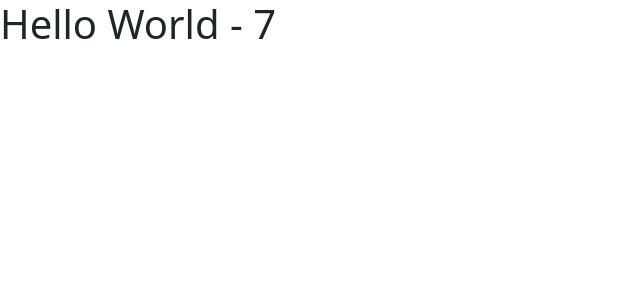
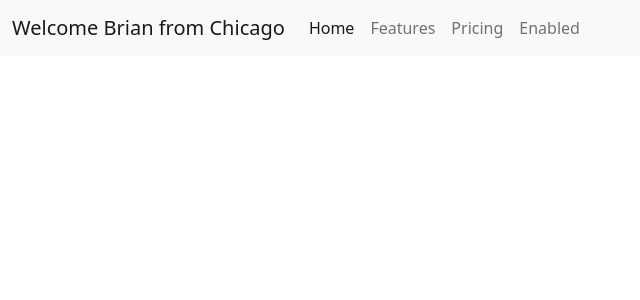
Before and after one commit to tcbryant96/kekambas-96_react_intro, a React (Create React App) app: page / in a window 1280 px wide. Shown: the top 300 px of the page, without its empty margins (0-640 px from the left). Built offline with nearby package versions, Linux system fonts and the light colour scheme.

Commit message:
Add navbar component

```diff
--- a/src/App.js
+++ b/src/App.js
@@ -1,8 +1,10 @@
+import Navbar from "./components/Navbar";
 
-function App() {
-    const element = <h1>Hello World - {Math.floor(Math.random()*10)}</h1>
-    return (
-      element
+function App(props) {
+   return (
+        <>
+            <Navbar name='Brian' city='Chicago'/>
+        </>
     )
 }
 
--- /dev/null
+++ b/src/components/Navbar.js
@@ -0,0 +1,24 @@
+import React from 'react'
+
+export default function Navbar(props) {
+    console.log('Hello this is the navbar component');
+    console.log(props);
+    return (
+        <nav className="navbar navbar-expand-lg navbar-light bg-light">
+            <div className="container-fluid">
+                <a className="navbar-brand" href="/">Welcome {props.name} from {props.city}</a>
+                <button className="navbar-toggler" type="button" data-bs-toggle="collapse" data-bs-target="#navbarNavAltMarkup" aria-controls="navbarNavAltMarkup" aria-expanded="false" aria-label="Toggle navigation">
+                <span className="navbar-toggler-icon"></span>
+                </button>
+                <div className="collapse navbar-collapse" id="navbarNavAltMarkup">
+                <div className="navbar-nav">
+                    <a className="nav-link active" aria-current="page" href="/">Home</a>
+                    <a className="nav-link" href="/">Features</a>
+                    <a className="nav-link" href="/">Pricing</a>
+                    <a className="nav-link" href="/">Enabled</a>
+                </div>
+                </div>
+            </div>
+        </nav>
+    )
+}
```
